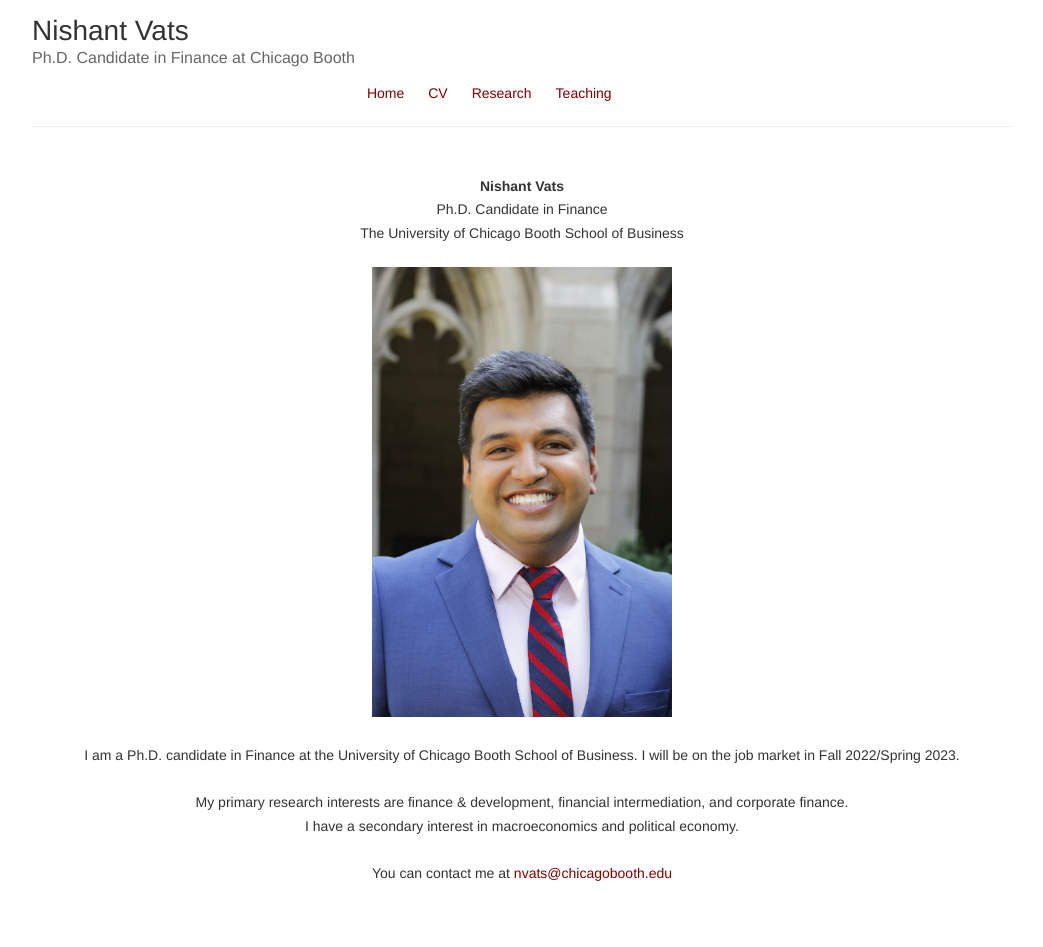
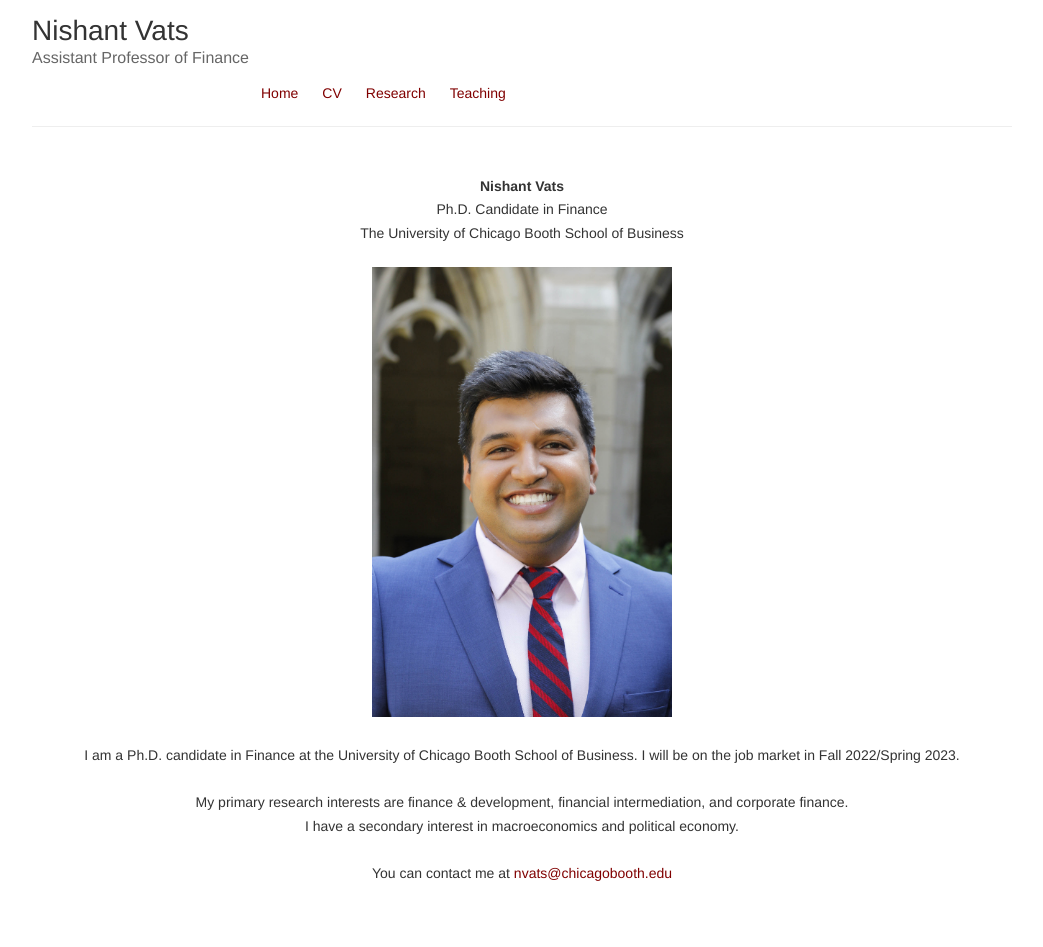
Before and after one commit to nishvats/nishvats.github.io, a Jekyll site: the page built from index.html, in a window 1280 px wide. Shown: the whole page, without its empty margins (118-1161 px from the left). Built offline with Jekyll 4.4.1, drawn with Linux system fonts in a browser that asks for light colours.

Commit message:
Update _config.yml

```diff
--- a/_config.yml
+++ b/_config.yml
@@ -9,7 +9,7 @@ name: Nishant Vats
 
 
 # Short bio or description (displayed in the header)
-description: Ph.D. Candidate in Finance at Chicago Booth
+description: Assistant Professor of Finance
 
 # URL of your avatar or profile pic (you could use your GitHub profile pic)
 #avatar:
@@ -20,7 +20,7 @@ description: Ph.D. Candidate in Finance at Chicago Booth
 # Includes an icon in the footer for each username you enter
 footer-links:
   dribbble:
-  email: nvats@chicagobooth.edu
+  email: vats@wustl.edu
   facebook:
   flickr:
   github:
```
